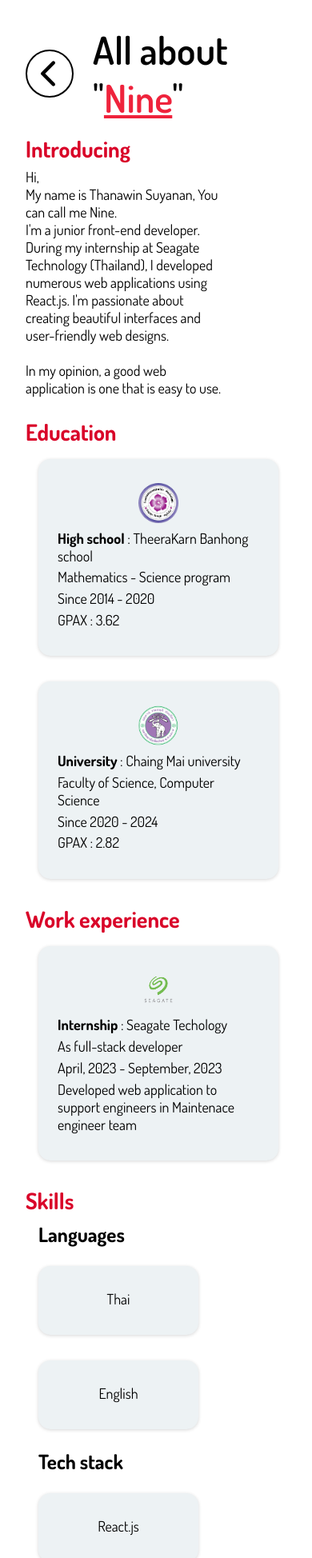
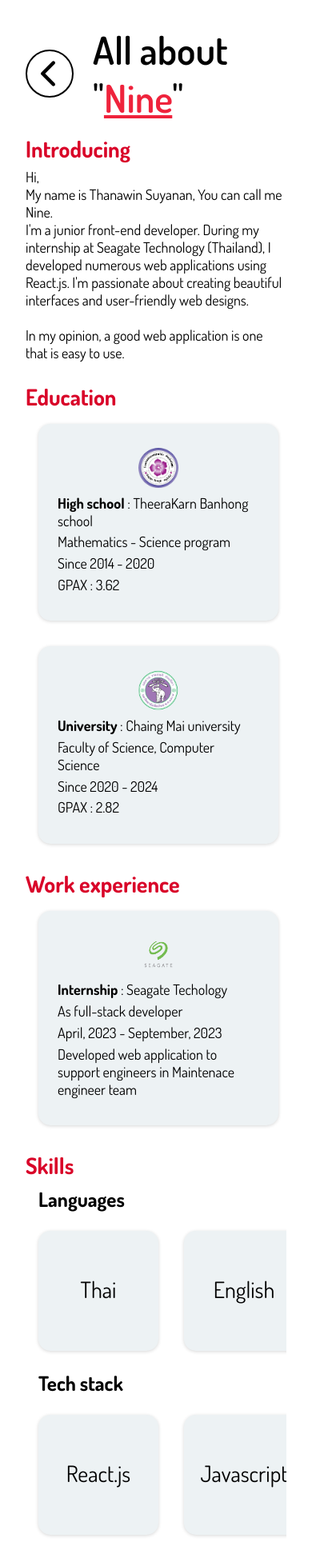
Before and after one commit to 9sThana/my-profile, a React (Vite) app: page /about in a window 390 px wide. Shown: the top 1948 px of the page at 80% size. Built offline with nearby package versions, Linux system fonts and the light colour scheme.

Commit message:
edit mini card
+make mini card responsive

```diff
--- a/src/component/About.jsx
+++ b/src/component/About.jsx
@@ -99,7 +99,7 @@ function About() {
             <h2 className="tags">Skills</h2>
             <div className="box">
               <h3>Languages</h3>
-              <div className="card-list">
+              <div className="mini-card-list">
                 <div className="mini-card">
                   <div className="subtags">
                     <a>Thai</a>
@@ -114,7 +114,7 @@ function About() {
             </div>
             <div className="box">
               <h3>Tech stack</h3>
-              <div className="card-list">
+              <div className="mini-card-list">
                 <div className="mini-card">
                   <div className="subtags">
                     <a>React.js</a>
@@ -159,7 +159,7 @@ function About() {
             </div>
             <div className="box">
               <h3>Tools</h3>
-              <div className="card-list">
+              <div className="mini-card-list">
                 <div className="mini-card">
                   <div className="subtags">
                     <a>Visual Studio Code</a>
--- a/src/component/Css/content.css
+++ b/src/component/Css/content.css
@@ -59,7 +59,7 @@
 }
 
 .subtags .para {
-  max-width: 75%;
+  max-width: 90%;
 }
 
 .subtags .btn {
@@ -92,14 +92,15 @@
   margin: 0.5rem 1rem;
 }
 
-.card-list {
+.card-list,
+.mini-card-list {
   display: flex;
   flex-direction: row;
   flex-wrap: wrap;
 }
 
 .card-list .card,
-.card-list .mini-card {
+.mini-card-list .mini-card {
   margin: 1rem;
   padding: 1.5rem;
   border-radius: 15px;
@@ -129,7 +130,7 @@
   height: 100px;
 }
 
-@media screen and (max-width: 1240px) {
+@media screen and (min-width: 599px) {
   .content {
     padding: 1.5rem 1rem;
   }
@@ -160,6 +161,29 @@
 
   .card-list .card {
     min-width: 300px;
+  }
+
+  .mini-card-list {
+    flex-direction: row;
+    flex-wrap: nowrap;
+    max-width: 100%;
+    overflow-x: auto;
+  }
+
+  .mini-card-list .mini-card {
+    min-width: 150px;
+    min-height: 150px;
+    display: flex;
+    justify-content: center;
+    align-items: center;
+  }
+
+  .mini-card-list .mini-card .subtags a {
+    font-size: 28px;
+  }
+
+  .subtags .para {
+    max-width: 100%;
   }
 }
 
--- a/src/component/Project.jsx
+++ b/src/component/Project.jsx
@@ -96,12 +96,12 @@ function Project() {
             </div>
           </div>
           <div className="profile">
-            <h2 className="tags">TH.9 Profile web application (2024)</h2>
+            <h2 className="tags">TH.9 Profile(2024)</h2>
             <div className="card-list">
               <div className="card">
                 <div className="subtags">
                   <a>
-                    <b>Details</b> This is web application that show about my
+                    <b>Details</b> This is website that show about my
                     information, skills and my previous project.
                   </a>
                 </div>
@@ -110,7 +110,10 @@ function Project() {
                     <b>Scope</b>
                     <ul>
                       <li>
-                        <a>Create this web application with React.js</a>
+                        <a>Create this website with React.js and CSS</a>
+                      </li>
+                      <li>
+                        <a>Make it responsive</a>
                       </li>
                     </ul>
                   </a>
```
